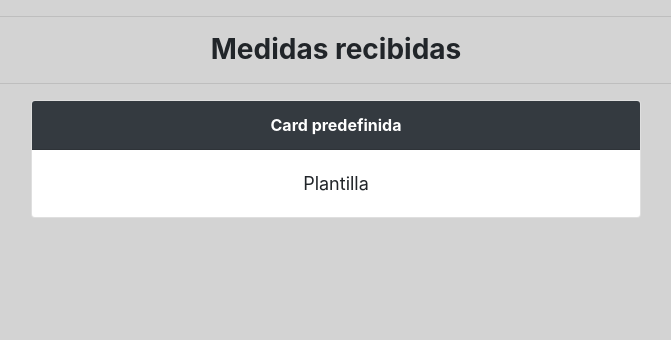
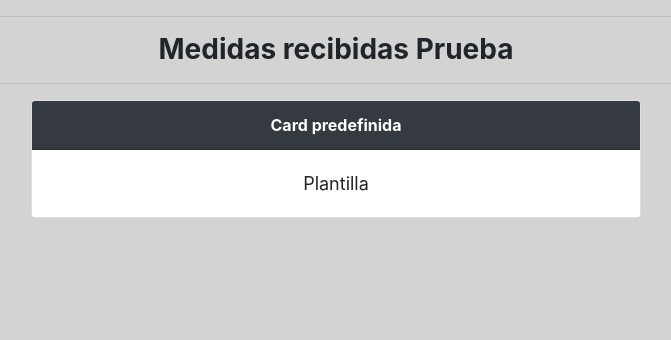
Before and after one commit to muerterauda/granjaIoT, a Flask app: page / in a window 1280 px wide. Shown: the part 82-422 px from the top of the page, without its empty margins (304-975 px from the left). Run offline with Flask 2, Linux system fonts and the light colour scheme; some libraries are stand-ins or nearby versions.

```diff
--- a/templates/inicio.html
+++ b/templates/inicio.html
@@ -12,7 +12,7 @@
 <body>
 <div class="container-fluid">
     <hr>
-    <div class="container-header text-center"><h3><b>Medidas recibidas</b></h3></div>
+    <div class="container-header text-center"><h3><b>Medidas recibidas Prueba</b></h3></div>
     <hr>
     <div class="row flex-x1-nowrap text-center" style="margin-bottom: 10px;">
         <div class="offset-lg-3 col-lg-6 col-md-8">
```
